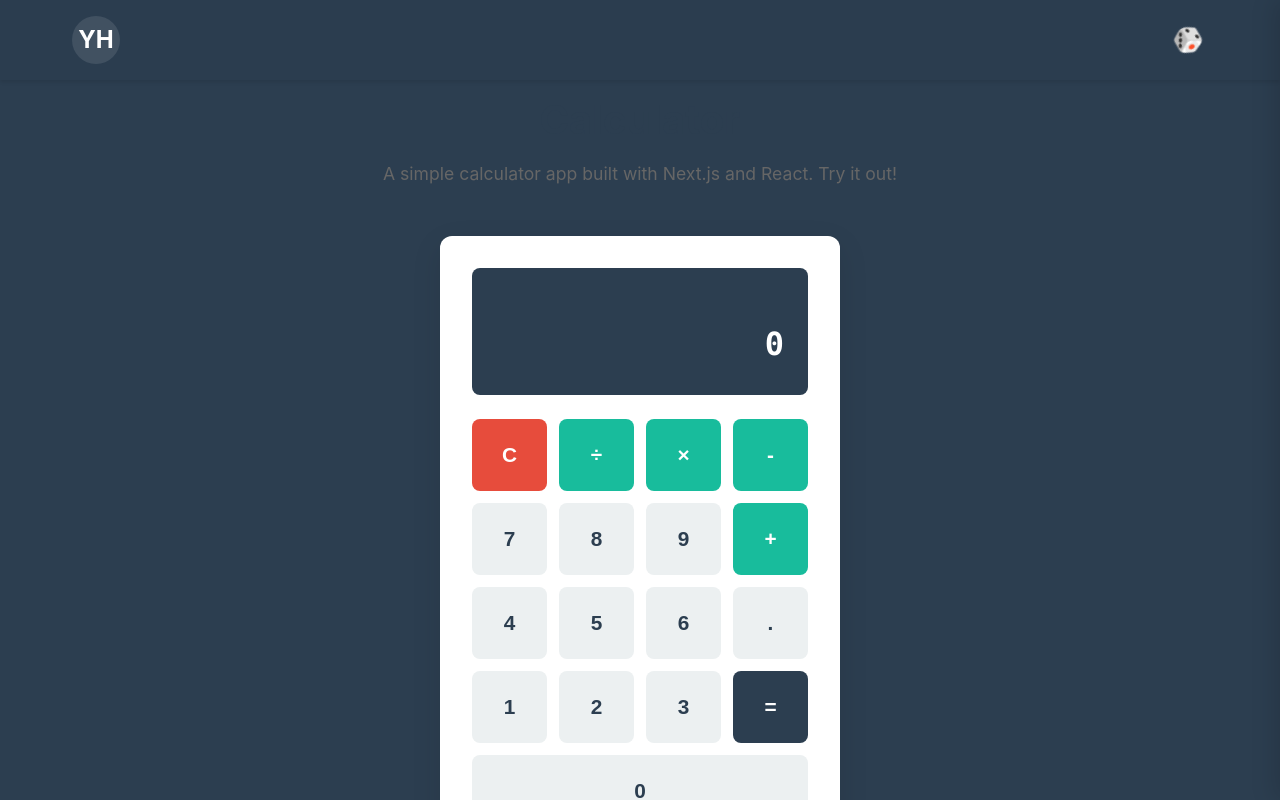
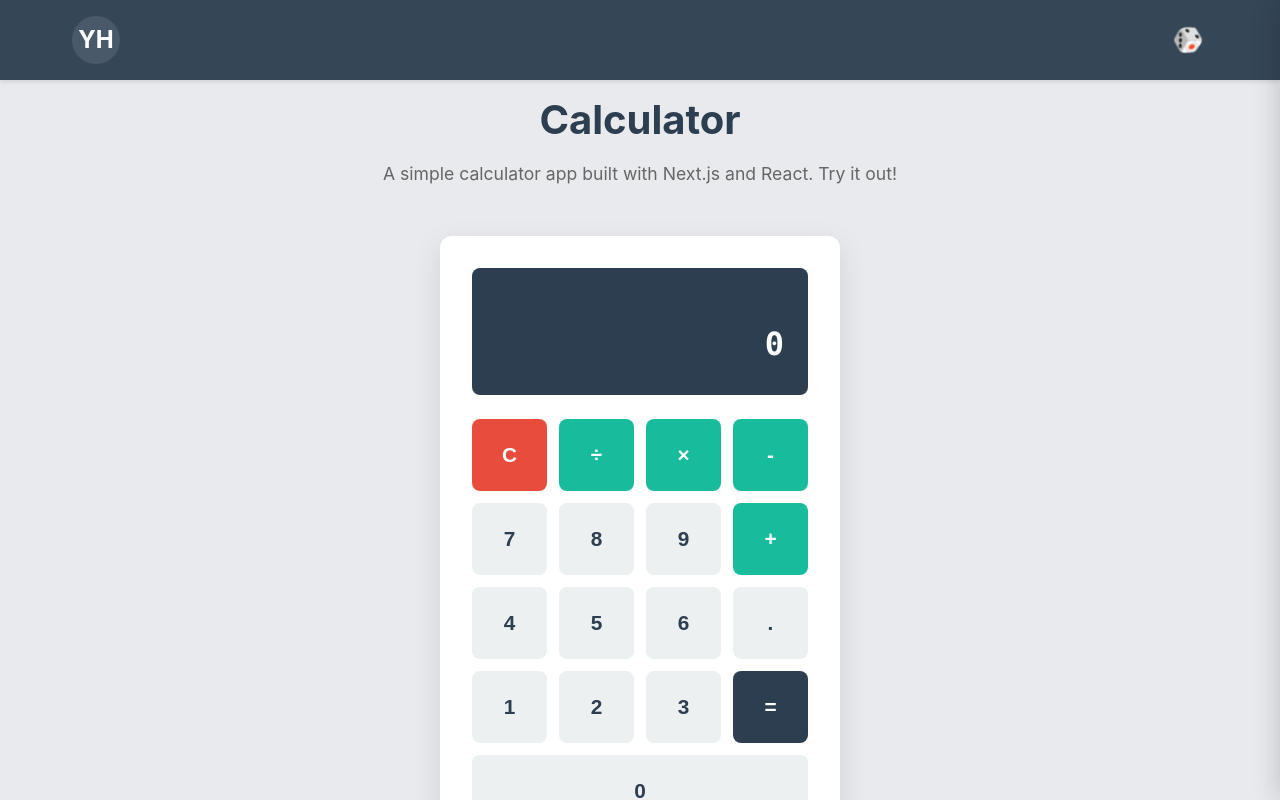
Before and after one commit to yoonshik/YoonshikWebsite, a Next.js app: page /calculator in a window 1280 px wide. Shown: the top 800 px of the page. Built offline with nearby package versions, Linux system fonts and the light colour scheme.

Commit message:
fix background color

```diff
--- a/app/[appname]/apps/Calculator.module.css
+++ b/app/[appname]/apps/Calculator.module.css
@@ -1,3 +1,4 @@
+/* Container must have a background color to override the dark body background */
 .container {
   min-height: calc(100vh - 200px);
   padding: 6rem 2rem 4rem;
@@ -5,6 +6,7 @@
   flex-direction: column;
   align-items: center;
   justify-content: center;
+  background: var(--color-app-background);
 }
 
 .title {
--- a/app/[appname]/apps/MontyHall.module.css
+++ b/app/[appname]/apps/MontyHall.module.css
@@ -1,3 +1,4 @@
+/* Container must have a background color to override the dark body background */
 .container {
   min-height: calc(100vh - 200px);
   padding: 6rem 2rem 4rem;
@@ -5,6 +6,7 @@
   flex-direction: column;
   align-items: center;
   justify-content: center;
+  background: var(--color-app-background);
 }
 
 .title {
--- a/app/globals.css
+++ b/app/globals.css
@@ -11,6 +11,7 @@
   --color-primary: #18bc9c;
   --color-secondary: #2c3e50;
   --color-border: #ecf0f1;
+  --color-app-background: #e8eaed;
 }
 
 * {
```
